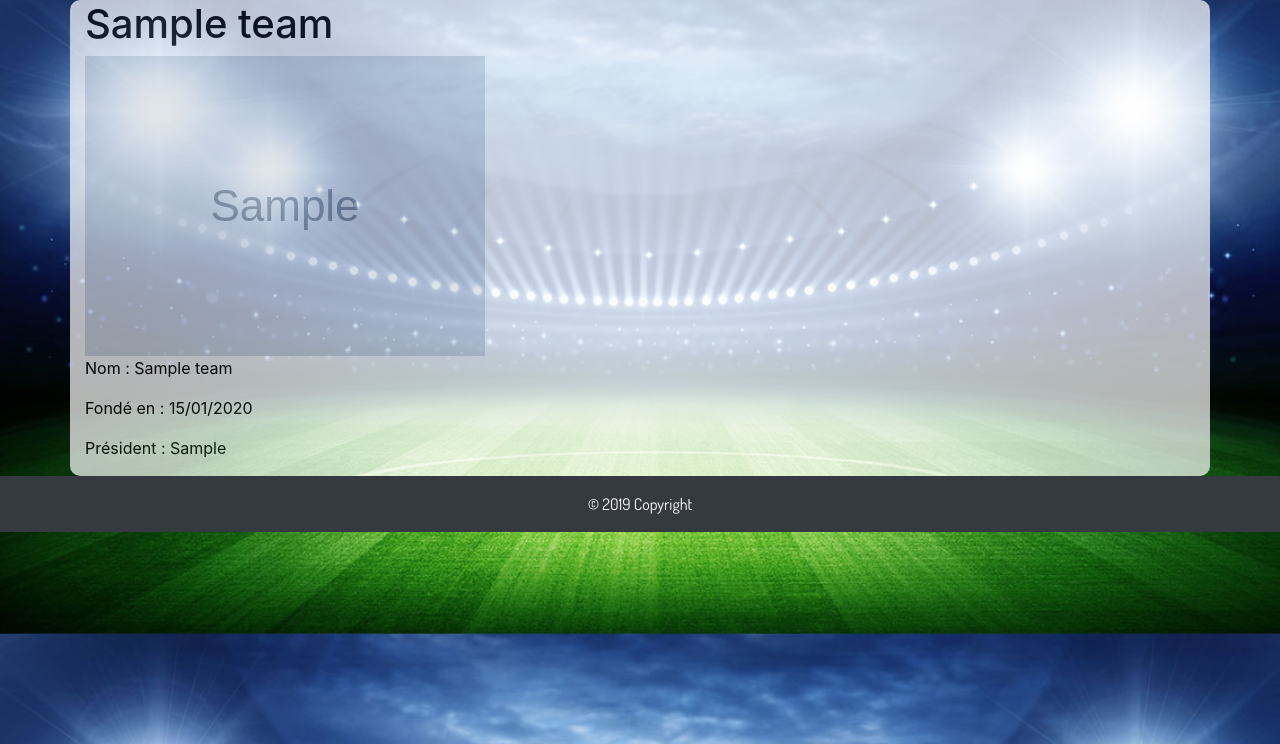
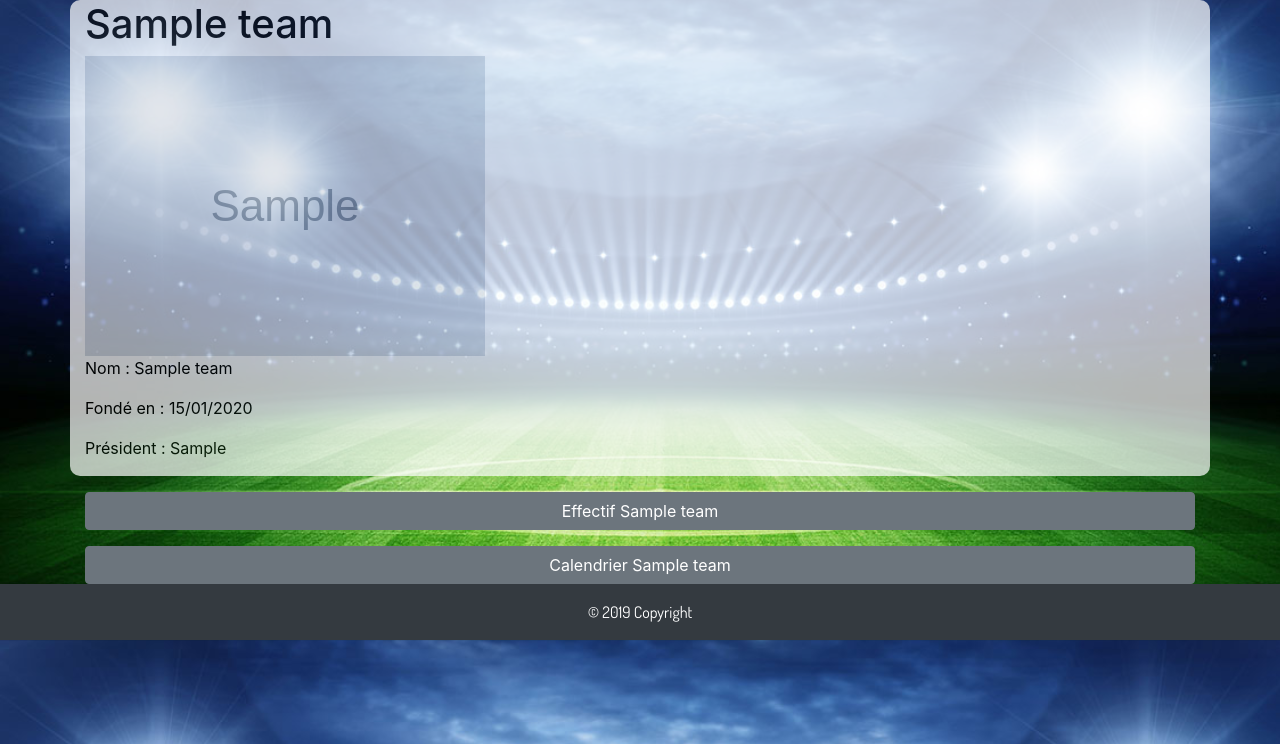
Before and after one commit to LauraH55/projetfoot, a PHP site: page /team.php?id=1 in a window 1280 px wide. Shown: the part 56-800 px from the top of the page. Run offline with PHP 8.4, Linux system fonts and the light colour scheme; tables that the repository leaves empty or names only in its code hold one stand-in row (values such as "Sample post"); grey boxes marked "Sample" are stand-in pictures.

Commit message:
Liste joueurs(ok), liste matchs (en cours)

```diff
--- a/include/footer.php
+++ b/include/footer.php
@@ -1,5 +1,8 @@
     <footer>
       <div class="footer-copyright text-center py-3 bg-dark">&copy; 2019 Copyright</div>
     </footer>
+    <script src="https://code.jquery.com/jquery-3.3.1.slim.min.js" integrity="sha384-q8i/X+965DzO0rT7abK41JStQIAqVgRVzpbzo5smXKp4YfRvH+8abtTE1Pi6jizo" crossorigin="anonymous"></script>
+    <script src="https://cdnjs.cloudflare.com/ajax/libs/popper.js/1.14.7/umd/popper.min.js" integrity="sha384-UO2eT0CpHqdSJQ6hJty5KVphtPhzWj9WO1clHTMGa3JDZwrnQq4sF86dIHNDz0W1" crossorigin="anonymous"></script>
+    <script src="https://stackpath.bootstrapcdn.com/bootstrap/4.3.1/js/bootstrap.min.js" integrity="sha384-JjSmVgyd0p3pXB1rRibZUAYoIIy6OrQ6VrjIEaFf/nJGzIxFDsf4x0xIM+B07jRM" crossorigin="anonymous"></script>
   </body>
 </html>
--- a/public/style.css
+++ b/public/style.css
@@ -30,5 +30,10 @@ body{
   opacity: 0.7;
   border-radius: 10px;
 
+}
+
+.menudr{
+  display: grid;
+  margin-top: 1em;
 
 }
--- a/team.php
+++ b/team.php
@@ -3,17 +3,48 @@
 
 <?php
 
-$id = $_GET['id'];
+$idTeam = $_GET['id'];
 require('utils/db.php');
 
 $db = dbConnect();
 
 $stmt = $db->prepare('SELECT * FROM teams WHERE id = :id');
-$stmt->bindValue(':id', $id);
+$stmt->bindValue(':id', $idTeam);
 $stmt->execute();
 $team = $stmt->fetch();
 
 $date = new DateTime($team['fundation_date']);
+
+$stmt = $db->prepare('SELECT players.* , teams.name AS team_name, teams.id AS team_id, players_has_teams.number
+  FROM `players`
+  INNER JOIN players_has_teams
+  ON players.id = players_has_teams.id_player
+  INNER JOIN teams
+  ON teams.id = players_has_teams.id_team
+  WHERE teams.id = :id_team
+  AND players_has_teams.number != 0
+  ORDER BY players_has_teams.number');
+
+
+
+
+$stmt->bindValue(':id_team', $idTeam);
+$stmt->execute();
+$players = $stmt->fetchAll();
+
+$stmt = $db->prepare('SELECT matchs.*, th.name AS team_home_name, ta.name AS team_away_name
+  FROM `matchs`
+  INNER JOIN teams AS th
+  ON matchs.id_team_home = th.id
+  INNER JOIN teams AS ta
+  ON matchs.id_team_away = ta.id
+  WHERE th.id = :id_team OR ta.id = :id_team');
+
+$stmt->bindValue(':id_team', $idTeam);
+$stmt->execute();
+$matchs = $stmt->fetchAll();
+
+
 
 
 ?>
@@ -30,6 +61,62 @@ $date = new DateTime($team['fundation_date']);
     </div>
   </div>
 </div>
+<div class="container">
+  <div class="dropdown menudr">
+    <button class="btn btn-secondary" type="button" data-toggle="collapse" data-target="#collapseExample" aria-expanded="false" aria-controls="collapseExample">
+     Effectif <?php echo $team['name']; ?>
+    </button>
+    <div class="collapse bg-light" id="collapseExample">
+      <table class="table">
+        <thead class="thead-dark">
+          <tr>
+            <th scope="col">Numéro</th>
+            <th scope="col">Name</th>
+            <th scope="col">Date de naissance</th>
+          </tr>
+        </thead>
+        <tbody>
+          <?php foreach ($players as $key => $player): ?>
+            <tr>
+              <td><?php echo $player['number']; ?></td>
+              <td><?php echo $player['name']; ?></td>
+              <td><?php echo $player['birthday_date']; ?></td>
+            </tr>
+          <?php endforeach; ?>
+        </tbody>
+      </table>
+    </div>
+  </div>
+</div>
+<div class="container">
+  <div class="dropdown menudr">
+    <button class="btn btn-secondary" type="button" data-toggle="collapse" data-target="#collapse2" aria-expanded="false" aria-controls="collapseExample">
+     Calendrier <?php echo $team['name']; ?>
+    </button>
+    <div class="collapse bg-light" id="collapse2">
+      <table class="table">
+        <thead class="thead-dark">
+          <tr>
+            <th scope="col">Date</th>
+            <th scope="col">Domicile</th>
+            <th scope="col">Résultats</th>
+            <th scope="col">Extérieur</th>
+          </tr>
+        </thead>
+        <tbody>
+          <?php foreach ($matchs as $match): ?>
+            <tr>
+              <td><?php echo $match['date']; ?></td>
+              <td><?php echo $match['team_home_name']; ?></td>
+              <td><?php echo $match['score_home']; ?> - <?php echo $match['score_away']; ?></td>
+              <td><?php echo $match['team_away_name']; ?></td>
+            </tr>
+          <?php endforeach; ?>
+        </tbody>
+      </table>
+    </div>
+  </div>
+</div>
 
 
 
```
